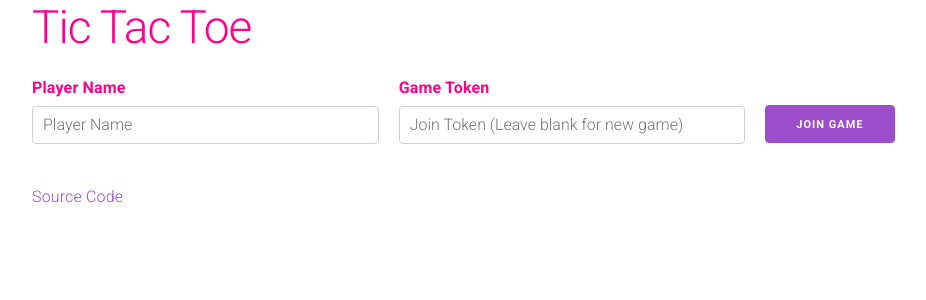
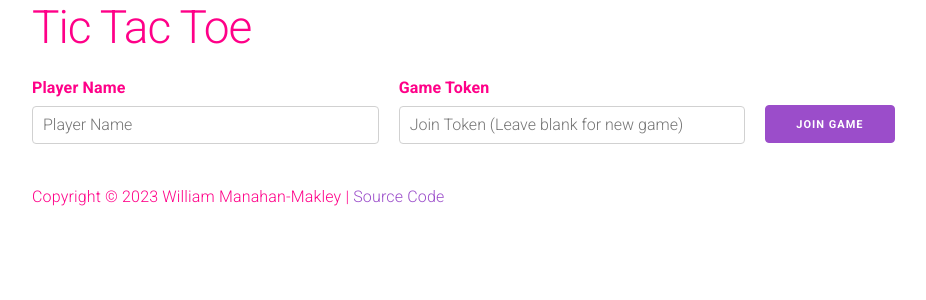
Before and after one commit to wmakley/tictactoe-rs, a SvelteKit app in the folder svelte/: page / in a window 1280 px wide. Shown: the top 300 px of the page, without its empty margins (68-994 px from the left). Built offline with nearby package versions, Linux system fonts and the light colour scheme.

Commit message:
add copyright to page footer

```diff
--- a/svelte/src/routes/+page.svelte
+++ b/svelte/src/routes/+page.svelte
@@ -6,6 +6,9 @@
     <h1>Tic Tac Toe</h1>
     <Game />
     <footer>
-        <p><a href="https://github.com/wmakley/tictactoe-rs">Source Code</a></p>
+        <p>
+            Copyright &copy; 2023 William Manahan-Makley |
+            <a href="https://github.com/wmakley/tictactoe-rs">Source Code</a>
+        </p>
     </footer>
 </div>
```
